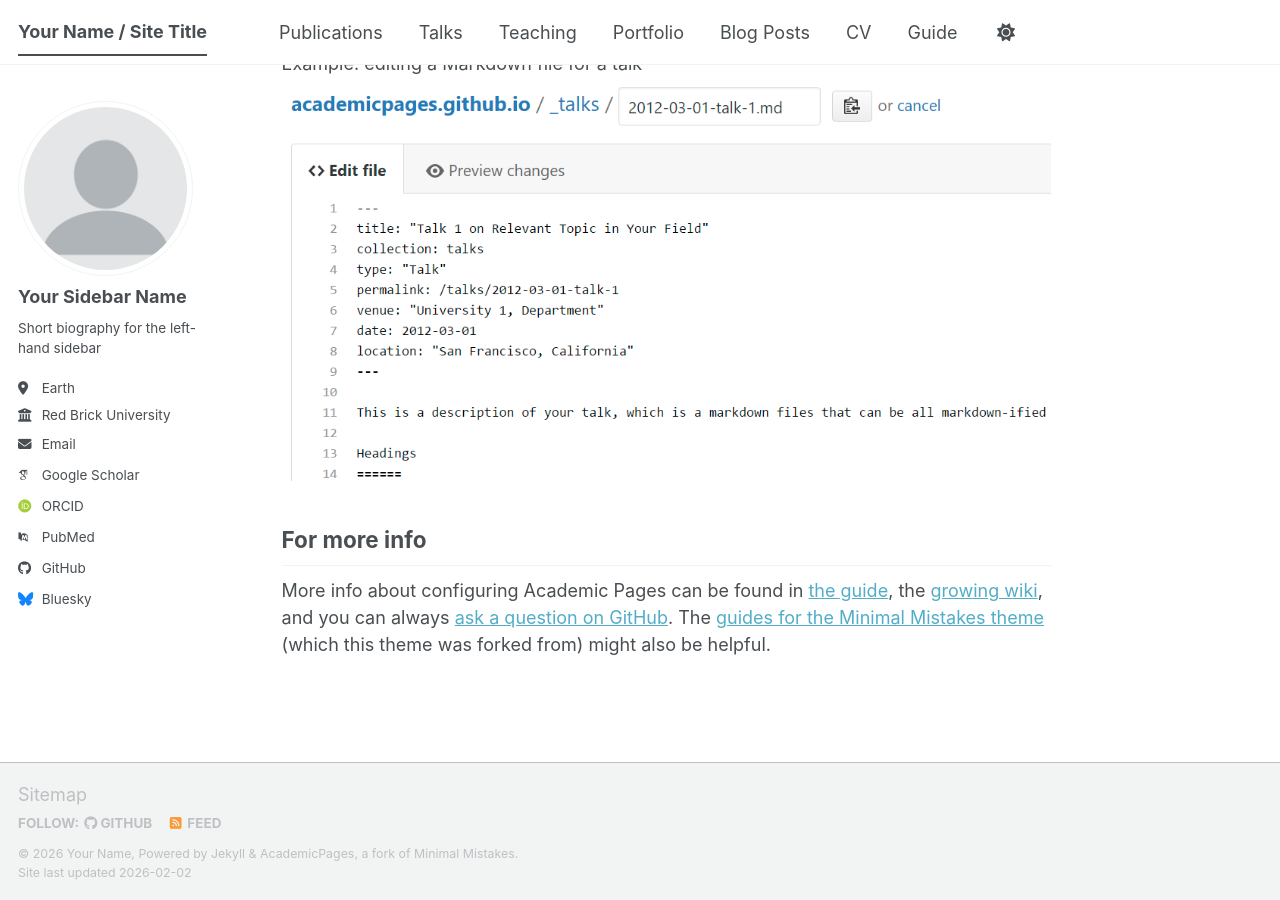
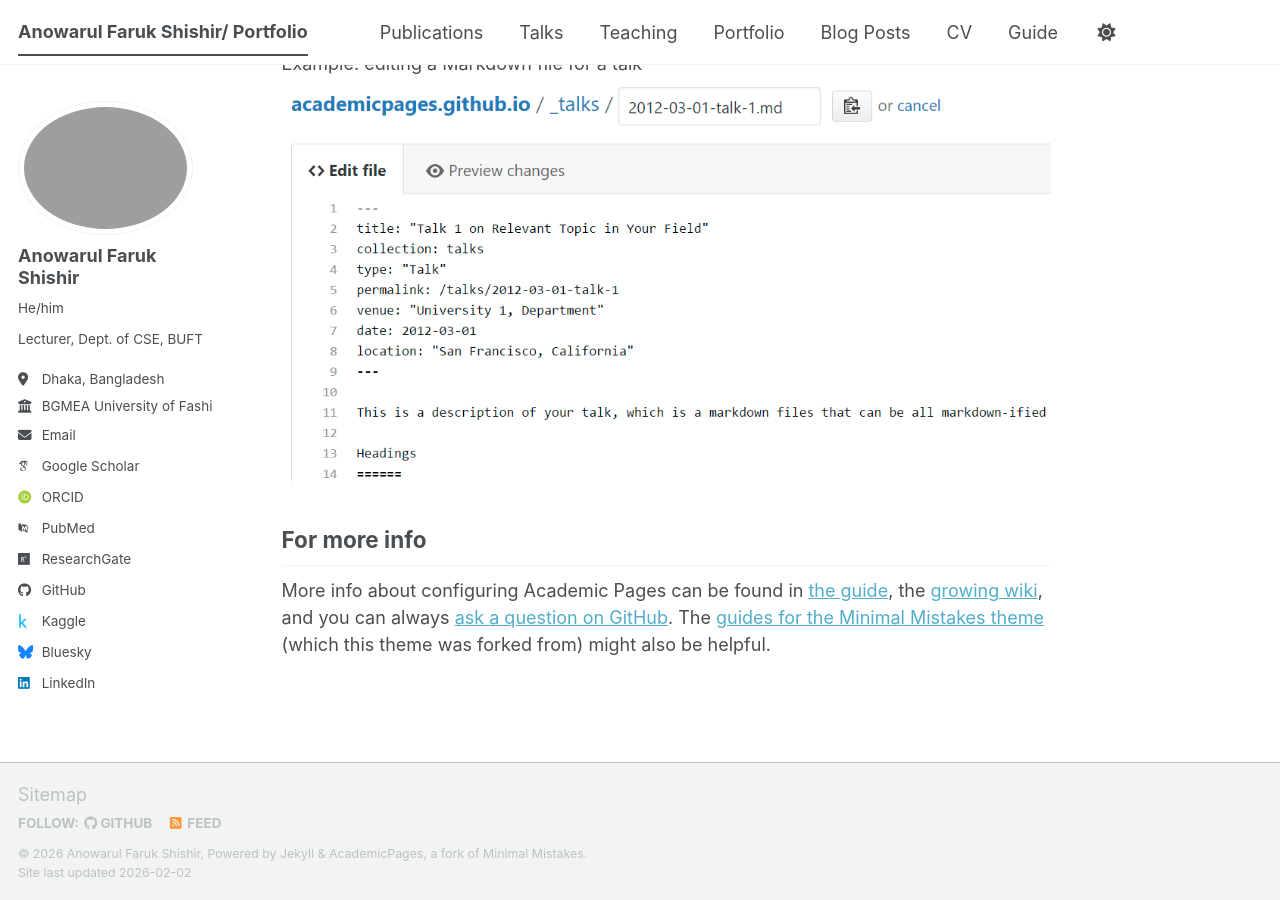
Before and after one commit to shishir1809047/afshishir, a Jekyll site: the page built from _pages/about.md, in a window 1280 px wide and 900 px high, scrolled down 2720 px. Built offline with Jekyll 4.4.1, drawn with Linux system fonts in a browser that asks for light colours; some web fonts are replaced; a script bundle is joined from its source files by our own code; library files that are not in the unit come from our copies.

Commit message:
Update _config.yml

```diff
--- a/_config.yml
+++ b/_config.yml
@@ -9,28 +9,28 @@
 # Basic Site Settings
 locale                   : "en-US"
 site_theme               : "default" # The available themes options are "default", "air", "sunrise", "mint", "dirt" and "contrast"
-title                    : "Your Name / Site Title"
+title                    : "Anowarul Faruk Shishir/ Portfolio"
 title_separator          : "-"
-name                     : &name "Your Name"
-description              : &description "Your Name's academic portfolio"   # Update this with a general description of your site, this is the default if not overridden by a page
-url                      : https://academicpages.github.io # The base hostname & protocol for your site e.g. "https://[your GitHub username].github.io",
+name                     : &name "Anowarul Faruk Shishir"
+description              : &description "Anowarul Faruk Shishir's academic portfolio"   # Update this with a general description of your site, this is the default if not overridden by a page
+url                      : https://afshishir.github.io # The base hostname & protocol for your site e.g. "https://[your GitHub username].github.io",
                                                            # or if you already have some other page hosted on Github then use "https://[your GitHub username].github.io/[Your Repo Name]"
 baseurl                  : "" # the subpath of your site, e.g. "/blog"
-repository               : "academicpages/academicpages.github.io"
+repository               : "afshishir/afshishir.github.io"
 
 # Site Author - The following control what appear as part of the author content on the side bar.
 #               If a field is blank the icon and link will not appear, otherwise it will be shown.
 #               Additional customization can be done by editing /_includes/author-profile.html
 author:
   # Biographic information
-  avatar           : "profile.png"
-  name             : "Your Sidebar Name"
-  pronouns         : # example: "she/her"
-  bio              : "Short biography for the left-hand sidebar"
-  location         : "Earth"
-  employer         : "Red Brick University"
+  avatar           : "IMG_4955.JPEG"
+  name             : "Anowarul Faruk Shishir"
+  pronouns         : "He/him" # example: "she/her"
+  bio              : "Lecturer, Dept. of CSE, BUFT"
+  location         : "Dhaka, Bangladesh"
+  employer         : "BGMEA University of Fashion and Technology" #"Red Brick University"
   uri              : # URL
-  email            : "none@example.org"
+  email            : "anowarul.faruk@buft.edu.bd"
 
   # Academic websites
   academia         : # URL
@@ -42,7 +42,7 @@ author:
   semantic         : # URL
   ssrn             : # URL
   pubmed           : "https://www.ncbi.nlm.nih.gov/pubmed/?term=john+snow"
-  researchgate     : # URL
+  researchgate     : "https://www.researchgate.net/profile/Anowarul-Faruk-Shishir" # URL
   scopus           : # URL
   zotero           : # URL
 
@@ -51,8 +51,8 @@ author:
   bitbucket        : # Username - Update with your username on the site
   codepen          : # Username
   dribbble         : # Username
-  github           : "academicpages"
-  kaggle           : # Username
+  github           : "shishir1809047"
+  kaggle           : "anowarulfaruk47" # Username
   stackoverflow    : # User number or user number and name (i.e., use "1" or "1/jeff-atwood")
 
   # Social media
@@ -66,7 +66,7 @@ author:
   keybase          : # Username
   instagram        : # Username
   lastfm           : # Username
-  linkedin         : # Username
+  linkedin         : "afshishir1809047" # Username
   mastodon         : # URL
   medium           : # URL
   pinterest        : # Username
```
